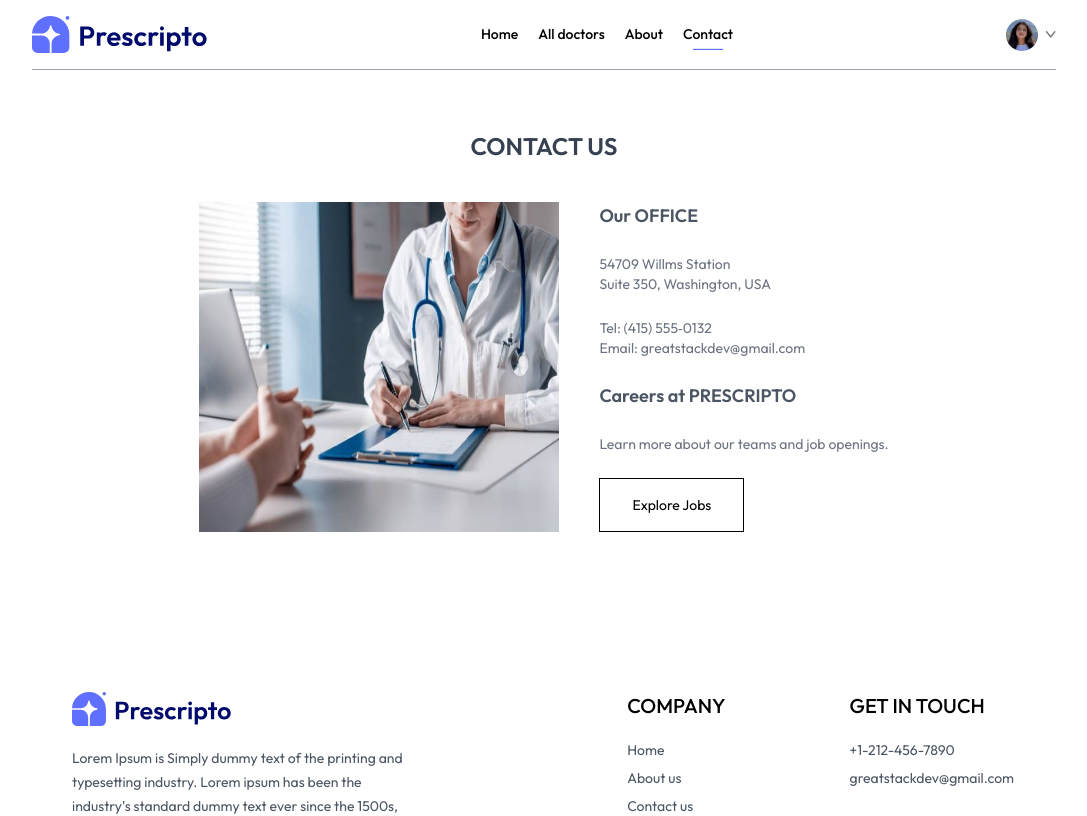
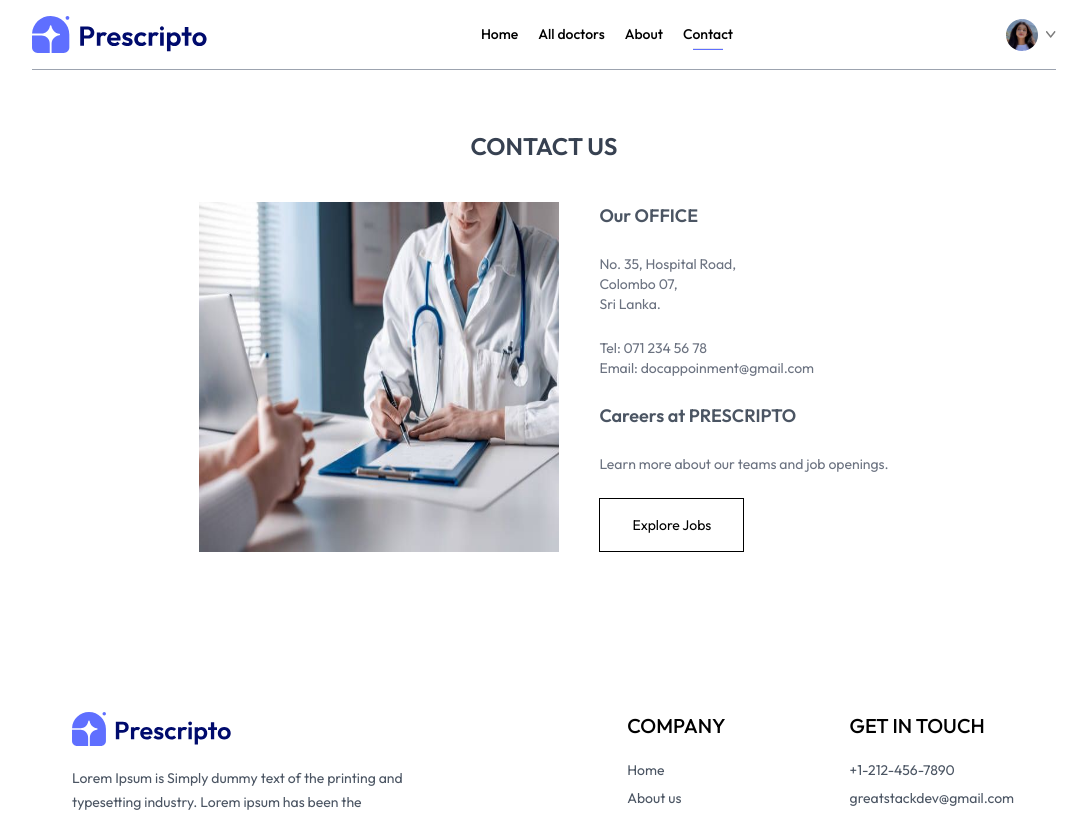
Before and after one commit to tharindi22/React_Project-Doctor-Appoinment--frontend, a React (Vite) app: page /contact in a window 1280 px wide. Shown: the top 816 px of the page, without its empty margins (96-1183 px from the left). Built offline with nearby package versions, Linux system fonts and the light colour scheme.

Commit message:
Completed

```diff
--- a/src/components/Banner.jsx
+++ b/src/components/Banner.jsx
@@ -19,8 +19,8 @@ const Banner = () => {
         </div>
 
         {/* ----- Right Side ----- */}
-        <div className='hidden md:block md:w-1/2 lg:w-[370px] relative'>
-            <img className='w-full absolute bottom-0 right-0 max-w-md' src={assets.appointment_img} alt="" />
+        <div className='hidden md:block md:w-1/2 lg:w-[350px] relative'>
+            <img className='w-full absolute bottom-11 right-0 max-w-md' src={assets.appointment_img} alt="" />
         </div>
 
     </div>
--- a/src/components/Header.jsx
+++ b/src/components/Header.jsx
@@ -23,7 +23,7 @@ export const Header = () => {
 
         {/*------ Right Side -----*/ }
         <div className='md:w-1/2 relative'>
-            <img className='w-full md:absolute bottom-0 h-auto rounded-lg' src={assets.header_img} alt="" />
+            <img className='w-full md:absolute bottom-0 left-16 h-auto rounded-lg' src={assets.header_img} alt="" />
 
         </div>
 
--- a/src/pages/Contact.jsx
+++ b/src/pages/Contact.jsx
@@ -14,11 +14,12 @@ const Contact = () => {
           <div className='flex flex-col justify-center items-start gap-6'>
 
             <p className='font-semibold text-lg text-gray-600'>Our OFFICE</p>
-            <p className='text-gray-500'>54709 Willms Station <br />
-              Suite 350, Washington, USA
+            <p className='text-gray-500'>No. 35, Hospital Road, <br />
+              Colombo 07, <br />
+              Sri Lanka.
             </p>
-            <p className='text-gray-500'>Tel: (415) 555‑0132 <br />
-              Email: greatstackdev@gmail.com
+            <p className='text-gray-500'>Tel: 071 234 56 78 <br />
+              Email: docappoinment@gmail.com
             </p>
             <p className='font-semibold text-lg text-gray-600'>Careers at PRESCRIPTO</p>
             <p className='text-gray-500'>Learn more about our teams and job openings.</p>
--- a/src/pages/MyProfile.jsx
+++ b/src/pages/MyProfile.jsx
@@ -6,13 +6,13 @@ const MyProfile = () => {
   const [userData,setUserData] = useState({
     name:"Edward Vincent",
     image:assets.profile_pic,
-    email:'richardjame@gmail.com',
+    email:'sara@gmail.com',
     phone:'0711234567',
     address:{
       line1:"Colombo Road ,",
       line2:"Kurunegala"
     },
-    gender:'male',
+    gender:'female',
     dob:'2000-10-20'
   })
 
```
